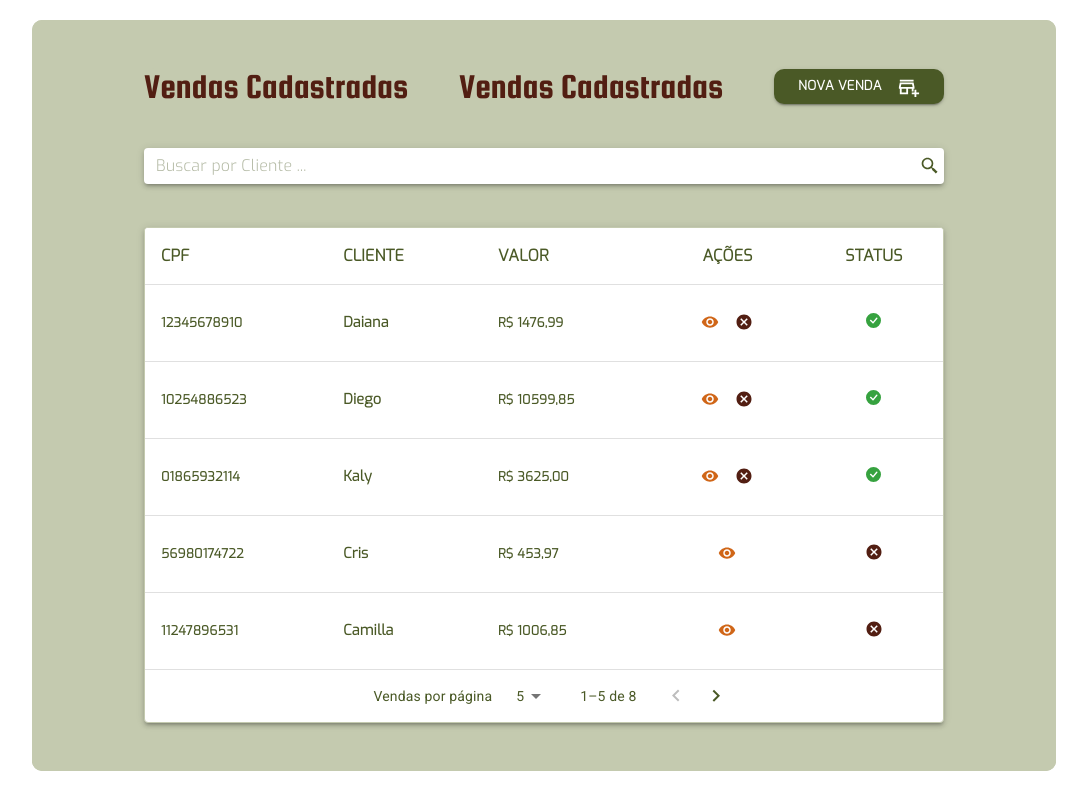
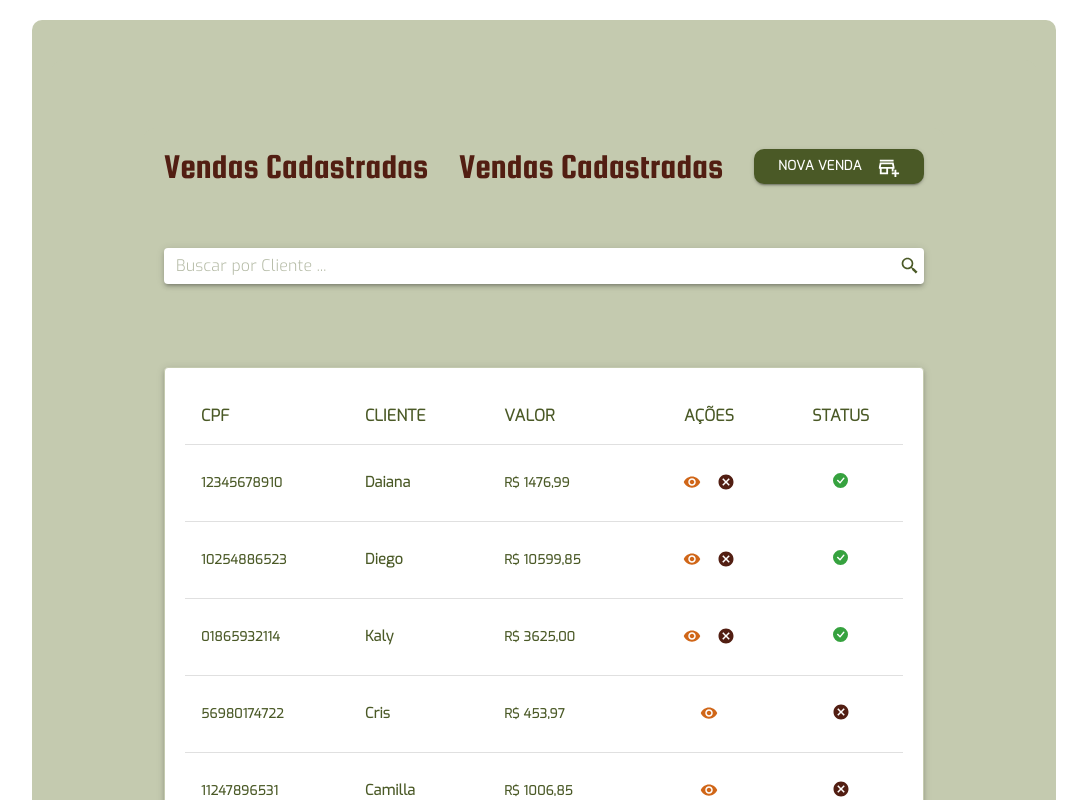
Before and after one commit to DEVin-Involves-PariPassu/M3P2-DEVinHortifruti-FrontEnd, a React (Create React App) app: page /vendas in a window 1280 px wide. Shown: the top 800 px of the page, without its empty margins (96-1183 px from the left). Built offline with nearby package versions, Linux system fonts and the light colour scheme.

Commit message:
fix: corrige css da lista de produtos

```diff
--- a/src/pages/Produtos/List/ListProduto.css
+++ b/src/pages/Produtos/List/ListProduto.css
@@ -1,11 +1,14 @@
 .secao {
+    background-color: var(--verde-secundario);
     display: flex;
-    flex-direction: row;
+    flex-direction: column;
     align-items: center;
-    background: #C4CAAF;
-    justify-content: center;
-    width: 100%;
-    height: auto;
+    justify-content: space-between;
+    width: 70%;
+    height: 70%;
+    margin: 20px;
+    border-radius: 10px;
+    padding: 20px;
 }
 .secao-produtos {
     width: 800px;
```
